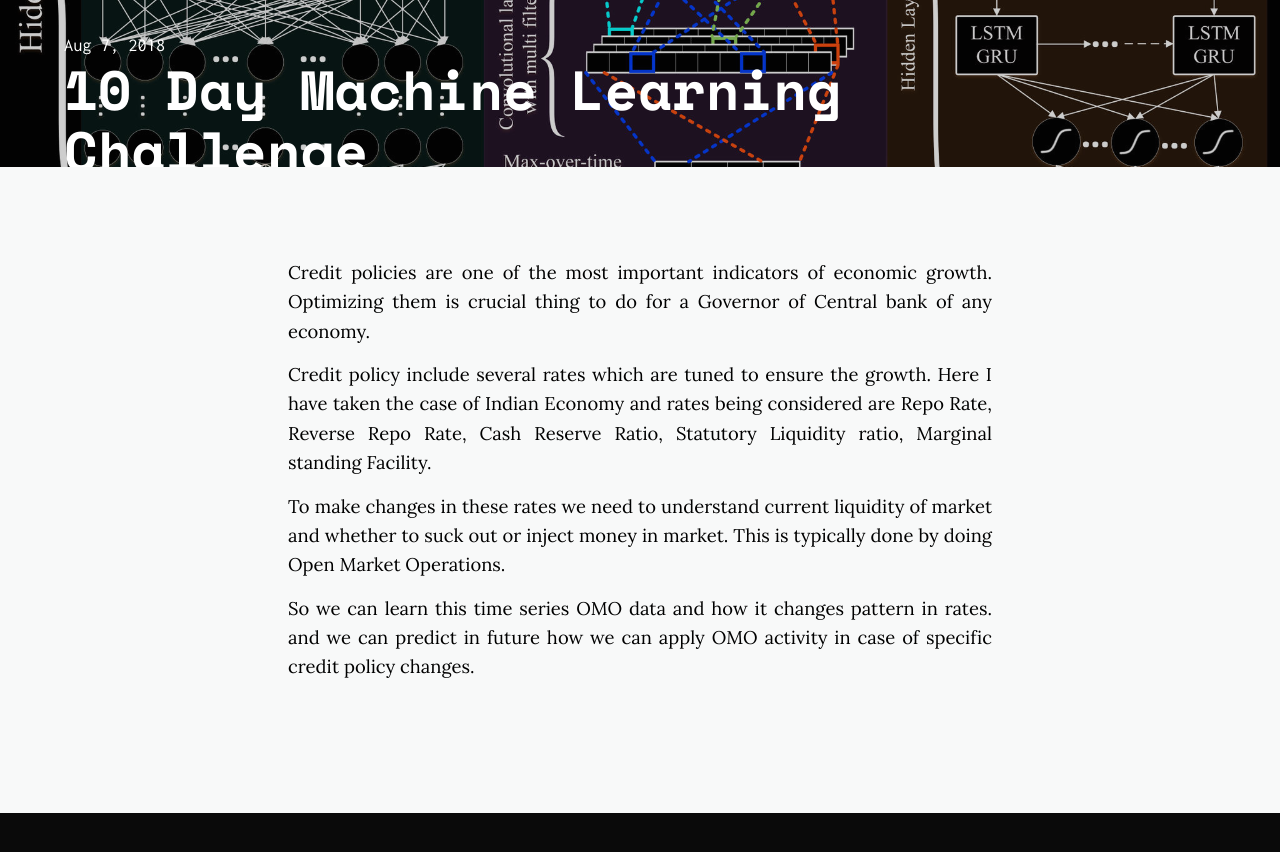
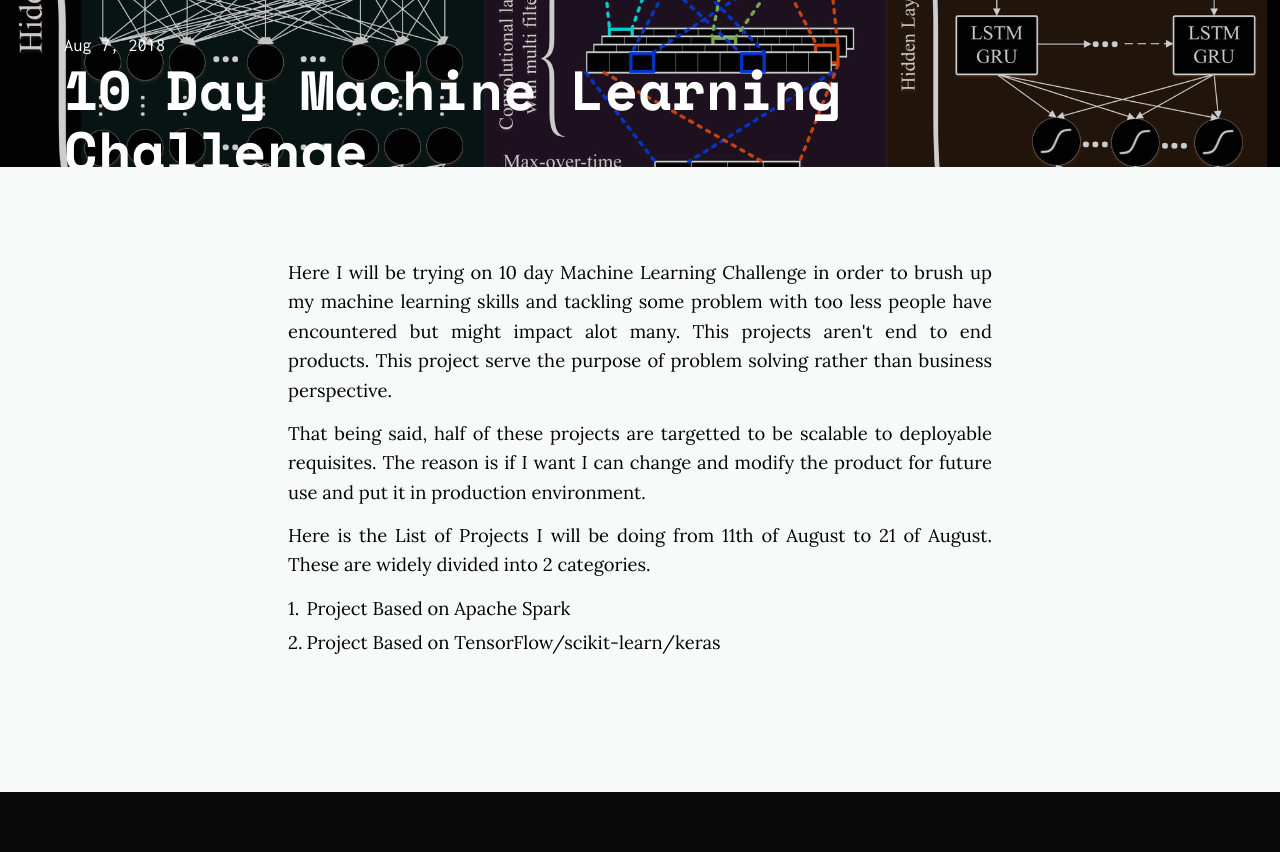
Before and after one commit to daftengineer/daftengineer.github.io, a Jekyll site: the page built from _posts/2018-08-07-ml-challange.markdown, in a window 1280 px wide and 900 px high, scrolled down 477 px. Shown: the top 852 px of the window. Built offline with Jekyll 4.4.1, drawn with Linux system fonts in a browser that asks for light colours; nearby versions of some CDN libraries.

Commit message:
Update 2018-08-07-ml-challange.markdown

```diff
--- a/_posts/2018-08-07-ml-challange.markdown
+++ b/_posts/2018-08-07-ml-challange.markdown
@@ -6,11 +6,16 @@ description: Using different Apache Spark and TensorFlow Library, I will be maki
 image: "background-image: url('https://daftengineer.github.io/media_assets/machine_learning.jpg');filter:invert(100%);"
 image-sm: https://daftengineer.github.io/media_assets/machine_learning.jpg
 ---
-<!--background-color: #2F2727;  background-image: url(images/radial_bg.png);  background-position: center center;  background-repeat: no-repeat;  background: -webkit-gradient(radial, center center, 0, center center, 460, from(#1a82f7), to(#2F2727));  background: -webkit-radial-gradient(circle, #1a82f7, #2F2727);  background: -moz-radial-gradient(circle, #1a82f7, #2F2727);  background: -ms-radial-gradient(circle, #1a82f7, #2F2727); -->
+
 <div style="color:black;"><p></p>
-<p style="text-align:justify;">Credit policies are one of the most important indicators of economic growth. Optimizing them is crucial thing to do for a Governor of Central bank of any economy.</p>
-<p style="text-align:justify;">Credit policy include several rates which are tuned to ensure the growth. Here I have taken the case of Indian Economy and rates being considered are Repo Rate, Reverse Repo Rate, Cash Reserve Ratio, Statutory Liquidity ratio, Marginal standing Facility.</p>
-<p style="text-align:justify;">To make changes in these rates we need to understand current liquidity of market and whether to suck out or inject money in market. This is typically done by doing Open Market Operations.</p>
-<p style="text-align:justify;">So we can learn this time series OMO data and how it changes pattern in rates. and we can predict in future how we can apply OMO activity in case of specific credit policy changes.</p>
+<p style="text-align:justify;">Here I will be trying on 10 day Machine Learning Challenge in order to brush up my machine learning skills and tackling some problem with too less people have encountered but might impact alot many. This projects aren't end to end products. This project serve the purpose of problem solving rather than business perspective.</p>
+<p style="text-align:justify;">That being said, half of these projects are targetted to be scalable to deployable requisites. The reason is if I want I can change and modify the product for future use and put it in production environment.</p>
+<p style="text-align:justify;">Here is the List of Projects I will be doing from 11th of August to 21 of August. These are widely divided into 2 categories.<br />
+  <ol>
+    <li>Project Based on Apache Spark</li>
+    <li>Project Based on TensorFlow/scikit-learn/keras</li>
+  </ol>
+  </p>
+<p style="text-align:justify;"></p>
 <p>&nbsp;</p>
 </div>
```
